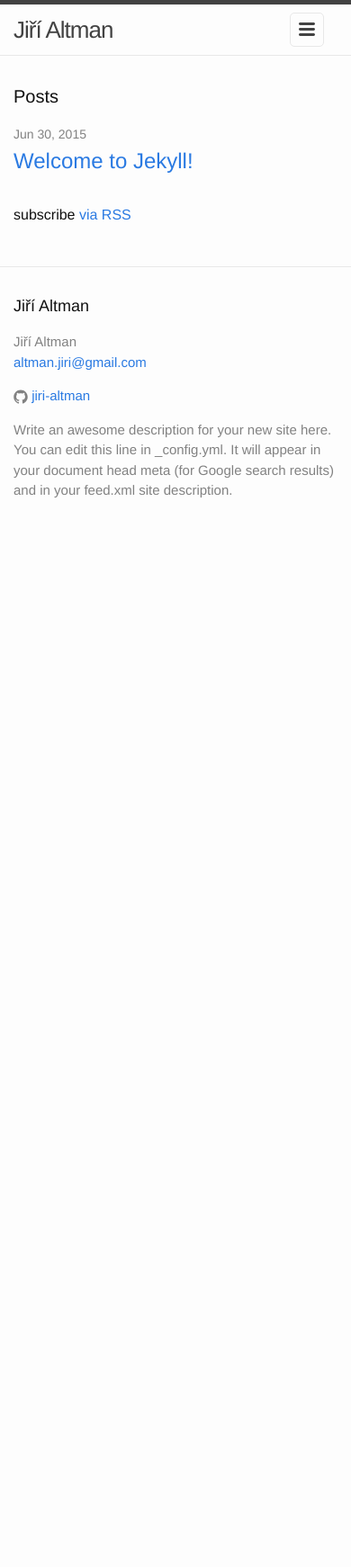
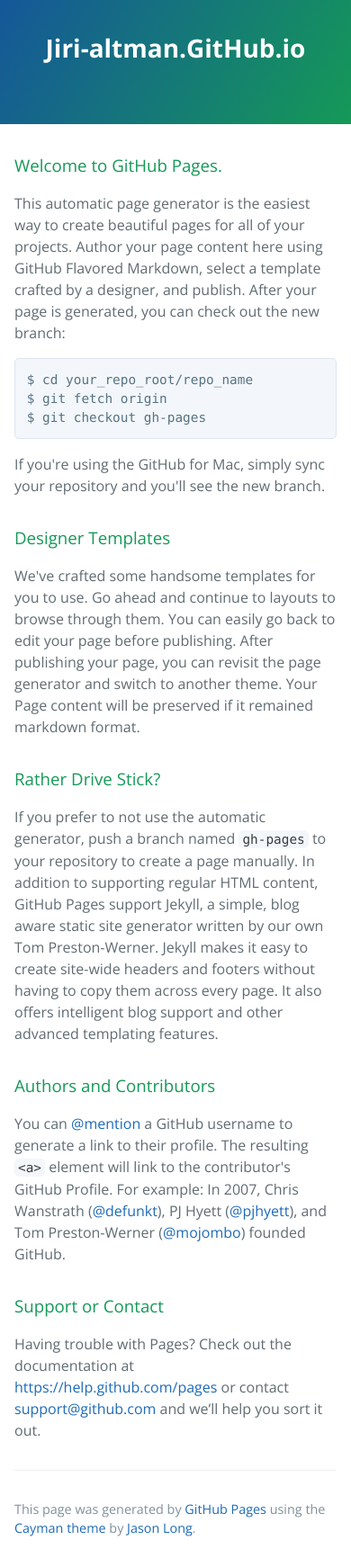
Before and after one commit to JuryA/jiri-altman.github.io, a Jekyll site: the page index.html, which Jekyll copies as it is, in a window 390 px wide. Shown: the whole page at 90% size. Built offline with Jekyll 4.4.1, drawn with Linux system fonts in a browser that asks for light colours; before the commit the page ends 900 px from its top, so only the background shows below that.

Commit message:
Replace master branch with page content via GitHub

```diff
--- a/index.html
+++ b/index.html
@@ -1,23 +1,60 @@
----
-layout: default
----
+<!DOCTYPE html>
+<html lang="en-us">
+  <head>
+    <meta charset="UTF-8">
+    <title>Jiri-altman.GitHub.io by jiri-altman</title>
+    <meta name="viewport" content="width=device-width, initial-scale=1">
+    <link rel="stylesheet" type="text/css" href="stylesheets/normalize.css" media="screen">
+    <link href='http://fonts.googleapis.com/css?family=Open+Sans:400,700' rel='stylesheet' type='text/css'>
+    <link rel="stylesheet" type="text/css" href="stylesheets/stylesheet.css" media="screen">
+    <link rel="stylesheet" type="text/css" href="stylesheets/github-light.css" media="screen">
+  </head>
+  <body>
+    <section class="page-header">
+      <h1 class="project-name">Jiri-altman.GitHub.io</h1>
+      <h2 class="project-tagline"></h2>
+    </section>
 
-<div class="home">
+    <section class="main-content">
+      <h3>
+<a id="welcome-to-github-pages" class="anchor" href="#welcome-to-github-pages" aria-hidden="true"><span class="octicon octicon-link"></span></a>Welcome to GitHub Pages.</h3>
 
-  <h1 class="page-heading">Posts</h1>
+<p>This automatic page generator is the easiest way to create beautiful pages for all of your projects. Author your page content here using GitHub Flavored Markdown, select a template crafted by a designer, and publish. After your page is generated, you can check out the new branch:</p>
 
-  <ul class="post-list">
-    {% for post in site.posts %}
-      <li>
-        <span class="post-meta">{{ post.date | date: "%b %-d, %Y" }}</span>
+<pre><code>$ cd your_repo_root/repo_name
+$ git fetch origin
+$ git checkout gh-pages
+</code></pre>
 
-        <h2>
-          <a class="post-link" href="{{ post.url | prepend: site.baseurl }}">{{ post.title }}</a>
-        </h2>
-      </li>
-    {% endfor %}
-  </ul>
+<p>If you're using the GitHub for Mac, simply sync your repository and you'll see the new branch.</p>
 
-  <p class="rss-subscribe">subscribe <a href="{{ "/feed.xml" | prepend: site.baseurl }}">via RSS</a></p>
+<h3>
+<a id="designer-templates" class="anchor" href="#designer-templates" aria-hidden="true"><span class="octicon octicon-link"></span></a>Designer Templates</h3>
 
-</div>
+<p>We've crafted some handsome templates for you to use. Go ahead and continue to layouts to browse through them. You can easily go back to edit your page before publishing. After publishing your page, you can revisit the page generator and switch to another theme. Your Page content will be preserved if it remained markdown format.</p>
+
+<h3>
+<a id="rather-drive-stick" class="anchor" href="#rather-drive-stick" aria-hidden="true"><span class="octicon octicon-link"></span></a>Rather Drive Stick?</h3>
+
+<p>If you prefer to not use the automatic generator, push a branch named <code>gh-pages</code> to your repository to create a page manually. In addition to supporting regular HTML content, GitHub Pages support Jekyll, a simple, blog aware static site generator written by our own Tom Preston-Werner. Jekyll makes it easy to create site-wide headers and footers without having to copy them across every page. It also offers intelligent blog support and other advanced templating features.</p>
+
+<h3>
+<a id="authors-and-contributors" class="anchor" href="#authors-and-contributors" aria-hidden="true"><span class="octicon octicon-link"></span></a>Authors and Contributors</h3>
+
+<p>You can <a href="https://github.com/blog/821" class="user-mention">@mention</a> a GitHub username to generate a link to their profile. The resulting <code>&lt;a&gt;</code> element will link to the contributor's GitHub Profile. For example: In 2007, Chris Wanstrath (<a href="https://github.com/defunkt" class="user-mention">@defunkt</a>), PJ Hyett (<a href="https://github.com/pjhyett" class="user-mention">@pjhyett</a>), and Tom Preston-Werner (<a href="https://github.com/mojombo" class="user-mention">@mojombo</a>) founded GitHub.</p>
+
+<h3>
+<a id="support-or-contact" class="anchor" href="#support-or-contact" aria-hidden="true"><span class="octicon octicon-link"></span></a>Support or Contact</h3>
+
+<p>Having trouble with Pages? Check out the documentation at <a href="https://help.github.com/pages">https://help.github.com/pages</a> or contact <a href="mailto:support@github.com">support@github.com</a> and we’ll help you sort it out.</p>
+
+      <footer class="site-footer">
+
+        <span class="site-footer-credits">This page was generated by <a href="https://pages.github.com">GitHub Pages</a> using the <a href="https://github.com/jasonlong/cayman-theme">Cayman theme</a> by <a href="https://twitter.com/jasonlong">Jason Long</a>.</span>
+      </footer>
+
+    </section>
+
+
+  </body>
+</html>
--- /dev/null
+++ b/stylesheets/github-light.css
@@ -0,0 +1,115 @@
+/*
+   Copyright 2014 GitHub Inc.
+
+   Licensed under the Apache License, Version 2.0 (the "License");
+   you may not use this file except in compliance with the License.
+   You may obtain a copy of the License at
+
+       http://www.apache.org/licenses/LICENSE-2.0
+
+   Unless required by applicable law or agreed to in writing, software
+   distributed under the License is distributed on an "AS IS" BASIS,
+   WITHOUT WARRANTIES OR CONDITIONS OF ANY KIND, either express or implied.
+   See the License for the specific language governing permissions and
+   limitations under the License.
+
+*/
+
+.pl-c /* comment */ {
+  color: #969896;
+}
+
+.pl-c1      /* constant, markup.raw, meta.diff.header, meta.module-reference, meta.property-name, support, support.constant, support.variable, variable.other.constant */,
+.pl-s .pl-v /* string variable */ {
+  color: #0086b3;
+}
+
+.pl-e  /* entity */,
+.pl-en /* entity.name */ {
+  color: #795da3;
+}
+
+.pl-s .pl-s1 /* string source */,
+.pl-smi      /* storage.modifier.import, storage.modifier.package, storage.type.java, variable.other, variable.parameter.function */ {
+  color: #333;
+}
+
+.pl-ent /* entity.name.tag */ {
+  color: #63a35c;
+}
+
+.pl-k /* keyword, storage, storage.type */ {
+  color: #a71d5d;
+}
+
+.pl-pds              /* punctuation.definition.string, string.regexp.character-class */,
+.pl-s                /* string */,
+.pl-s .pl-pse .pl-s1 /* string punctuation.section.embedded source */,
+.pl-sr               /* string.regexp */,
+.pl-sr .pl-cce       /* string.regexp constant.character.escape */,
+.pl-sr .pl-sra       /* string.regexp string.regexp.arbitrary-repitition */,
+.pl-sr .pl-sre       /* string.regexp source.ruby.embedded */ {
+  color: #183691;
+}
+
+.pl-v /* variable */ {
+  color: #ed6a43;
+}
+
+.pl-id /* invalid.deprecated */ {
+  color: #b52a1d;
+}
+
+.pl-ii /* invalid.illegal */ {
+  background-color: #b52a1d;
+  color: #f8f8f8;
+}
+
+.pl-sr .pl-cce /* string.regexp constant.character.escape */ {
+  color: #63a35c;
+  font-weight: bold;
+}
+
+.pl-ml /* markup.list */ {
+  color: #693a17;
+}
+
+.pl-mh        /* markup.heading */,
+.pl-mh .pl-en /* markup.heading entity.name */,
+.pl-ms        /* meta.separator */ {
+  color: #1d3e81;
+  font-weight: bold;
+}
+
+.pl-mq /* markup.quote */ {
+  color: #008080;
+}
+
+.pl-mi /* markup.italic */ {
+  color: #333;
+  font-style: italic;
+}
+
+.pl-mb /* markup.bold */ {
+  color: #333;
+  font-weight: bold;
+}
+
+.pl-md /* markup.deleted, meta.diff.header.from-file */ {
+  background-color: #ffecec;
+  color: #bd2c00;
+}
+
+.pl-mi1 /* markup.inserted, meta.diff.header.to-file */ {
+  background-color: #eaffea;
+  color: #55a532;
+}
+
+.pl-mdr /* meta.diff.range */ {
+  color: #795da3;
+  font-weight: bold;
+}
+
+.pl-mo /* meta.output */ {
+  color: #1d3e81;
+}
--- /dev/null
+++ b/stylesheets/stylesheet.css
@@ -0,0 +1,245 @@
+* {
+  box-sizing: border-box; }
+
+body {
+  padding: 0;
+  margin: 0;
+  font-family: "Open Sans", "Helvetica Neue", Helvetica, Arial, sans-serif;
+  font-size: 16px;
+  line-height: 1.5;
+  color: #606c71; }
+
+a {
+  color: #1e6bb8;
+  text-decoration: none; }
+  a:hover {
+    text-decoration: underline; }
+
+.btn {
+  display: inline-block;
+  margin-bottom: 1rem;
+  color: rgba(255, 255, 255, 0.7);
+  background-color: rgba(255, 255, 255, 0.08);
+  border-color: rgba(255, 255, 255, 0.2);
+  border-style: solid;
+  border-width: 1px;
+  border-radius: 0.3rem;
+  transition: color 0.2s, background-color 0.2s, border-color 0.2s; }
+  .btn + .btn {
+    margin-left: 1rem; }
+
+.btn:hover {
+  color: rgba(255, 255, 255, 0.8);
+  text-decoration: none;
+  background-color: rgba(255, 255, 255, 0.2);
+  border-color: rgba(255, 255, 255, 0.3); }
+
+@media screen and (min-width: 64em) {
+  .btn {
+    padding: 0.75rem 1rem; } }
+
+@media screen and (min-width: 42em) and (max-width: 64em) {
+  .btn {
+    padding: 0.6rem 0.9rem;
+    font-size: 0.9rem; } }
+
+@media screen and (max-width: 42em) {
+  .btn {
+    display: block;
+    width: 100%;
+    padding: 0.75rem;
+    font-size: 0.9rem; }
+    .btn + .btn {
+      margin-top: 1rem;
+      margin-left: 0; } }
+
+.page-header {
+  color: #fff;
+  text-align: center;
+  background-color: #159957;
+  background-image: linear-gradient(120deg, #155799, #159957); }
+
+@media screen and (min-width: 64em) {
+  .page-header {
+    padding: 5rem 6rem; } }
+
+@media screen and (min-width: 42em) and (max-width: 64em) {
+  .page-header {
+    padding: 3rem 4rem; } }
+
+@media screen and (max-width: 42em) {
+  .page-header {
+    padding: 2rem 1rem; } }
+
+.project-name {
+  margin-top: 0;
+  margin-bottom: 0.1rem; }
+
+@media screen and (min-width: 64em) {
+  .project-name {
+    font-size: 3.25rem; } }
+
+@media screen and (min-width: 42em) and (max-width: 64em) {
+  .project-name {
+    font-size: 2.25rem; } }
+
+@media screen and (max-width: 42em) {
+  .project-name {
+    font-size: 1.75rem; } }
+
+.project-tagline {
+  margin-bottom: 2rem;
+  font-weight: normal;
+  opacity: 0.7; }
+
+@media screen and (min-width: 64em) {
+  .project-tagline {
+    font-size: 1.25rem; } }
+
+@media screen and (min-width: 42em) and (max-width: 64em) {
+  .project-tagline {
+    font-size: 1.15rem; } }
+
+@media screen and (max-width: 42em) {
+  .project-tagline {
+    font-size: 1rem; } }
+
+.main-content :first-child {
+  margin-top: 0; }
+.main-content img {
+  max-width: 100%; }
+.main-content h1, .main-content h2, .main-content h3, .main-content h4, .main-content h5, .main-content h6 {
+  margin-top: 2rem;
+  margin-bottom: 1rem;
+  font-weight: normal;
+  color: #159957; }
+.main-content p {
+  margin-bottom: 1em; }
+.main-content code {
+  padding: 2px 4px;
+  font-family: Consolas, "Liberation Mono", Menlo, Courier, monospace;
+  font-size: 0.9rem;
+  color: #383e41;
+  background-color: #f3f6fa;
+  border-radius: 0.3rem; }
+.main-content pre {
+  padding: 0.8rem;
+  margin-top: 0;
+  margin-bottom: 1rem;
+  font: 1rem Consolas, "Liberation Mono", Menlo, Courier, monospace;
+  color: #567482;
+  word-wrap: normal;
+  background-color: #f3f6fa;
+  border: solid 1px #dce6f0;
+  border-radius: 0.3rem; }
+  .main-content pre > code {
+    padding: 0;
+    margin: 0;
+    font-size: 0.9rem;
+    color: #567482;
+    word-break: normal;
+    white-space: pre;
+    background: transparent;
+    border: 0; }
+.main-content .highlight {
+  margin-bottom: 1rem; }
+  .main-content .highlight pre {
+    margin-bottom: 0;
+    word-break: normal; }
+.main-content .highlight pre, .main-content pre {
+  padding: 0.8rem;
+  overflow: auto;
+  font-size: 0.9rem;
+  line-height: 1.45;
+  border-radius: 0.3rem; }
+.main-content pre code, .main-content pre tt {
+  display: inline;
+  max-width: initial;
+  padding: 0;
+  margin: 0;
+  overflow: initial;
+  line-height: inherit;
+  word-wrap: normal;
+  background-color: transparent;
+  border: 0; }
+  .main-content pre code:before, .main-content pre code:after, .main-content pre tt:before, .main-content pre tt:after {
+    content: normal; }
+.main-content ul, .main-content ol {
+  margin-top: 0; }
+.main-content blockquote {
+  padding: 0 1rem;
+  margin-left: 0;
+  color: #819198;
+  border-left: 0.3rem solid #dce6f0; }
+  .main-content blockquote > :first-child {
+    margin-top: 0; }
+  .main-content blockquote > :last-child {
+    margin-bottom: 0; }
+.main-content table {
+  display: block;
+  width: 100%;
+  overflow: auto;
+  word-break: normal;
+  word-break: keep-all; }
+  .main-content table th {
+    font-weight: bold; }
+  .main-content table th, .main-content table td {
+    padding: 0.5rem 1rem;
+    border: 1px solid #e9ebec; }
+.main-content dl {
+  padding: 0; }
+  .main-content dl dt {
+    padding: 0;
+    margin-top: 1rem;
+    font-size: 1rem;
+    font-weight: bold; }
+  .main-content dl dd {
+    padding: 0;
+    margin-bottom: 1rem; }
+.main-content hr {
+  height: 2px;
+  padding: 0;
+  margin: 1rem 0;
+  background-color: #eff0f1;
+  border: 0; }
+
+@media screen and (min-width: 64em) {
+  .main-content {
+    max-width: 64rem;
+    padding: 2rem 6rem;
+    margin: 0 auto;
+    font-size: 1.1rem; } }
+
+@media screen and (min-width: 42em) and (max-width: 64em) {
+  .main-content {
+    padding: 2rem 4rem;
+    font-size: 1.1rem; } }
+
+@media screen and (max-width: 42em) {
+  .main-content {
+    padding: 2rem 1rem;
+    font-size: 1rem; } }
+
+.site-footer {
+  padding-top: 2rem;
+  margin-top: 2rem;
+  border-top: solid 1px #eff0f1; }
+
+.site-footer-owner {
+  display: block;
+  font-weight: bold; }
+
+.site-footer-credits {
+  color: #819198; }
+
+@media screen and (min-width: 64em) {
+  .site-footer {
+    font-size: 1rem; } }
+
+@media screen and (min-width: 42em) and (max-width: 64em) {
+  .site-footer {
+    font-size: 1rem; } }
+
+@media screen and (max-width: 42em) {
+  .site-footer {
+    font-size: 0.9rem; } }
```
Also changed, not shown: params.json (added, +1 -0 lines), stylesheets/normalize.css (added).
